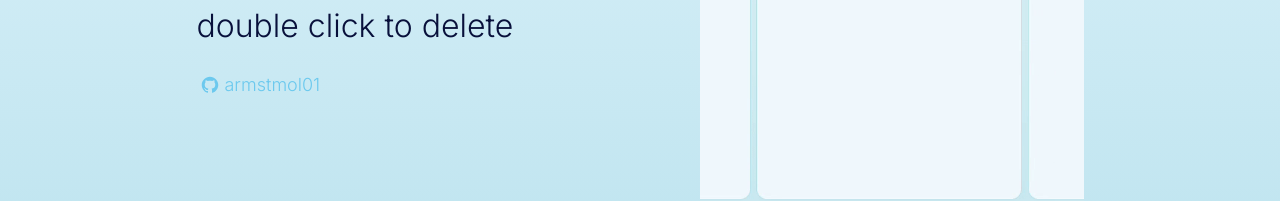
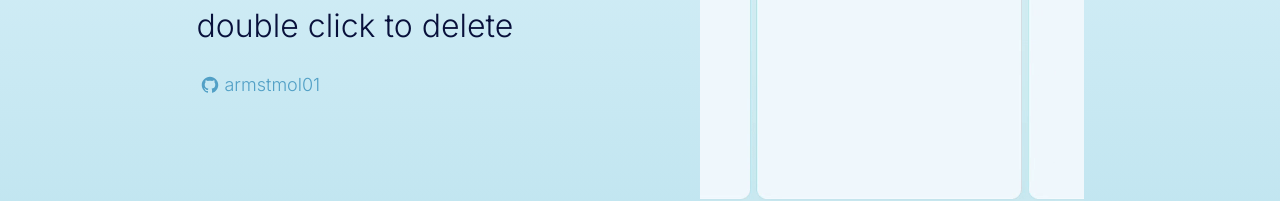
Before and after one commit to armstmol01/weekly-planner, a React (Create React App) app in the folder client/: page /about in a window 1280 px wide. In both pictures the pointer is over the link "armstmol01". Shown: the part 395-596 px from the top of the page. Built offline with nearby package versions, Linux system fonts and the light colour scheme; a web font is replaced by a local one.

Commit message:
github link

```diff
--- a/client/src/components/about/About.css
+++ b/client/src/components/about/About.css
@@ -31,7 +31,7 @@
 }
 
 .github-link:hover {
-  color: rgb(108, 201, 238);
+  color: rgb(82, 160, 198);
 }
 
 .demo {
```
